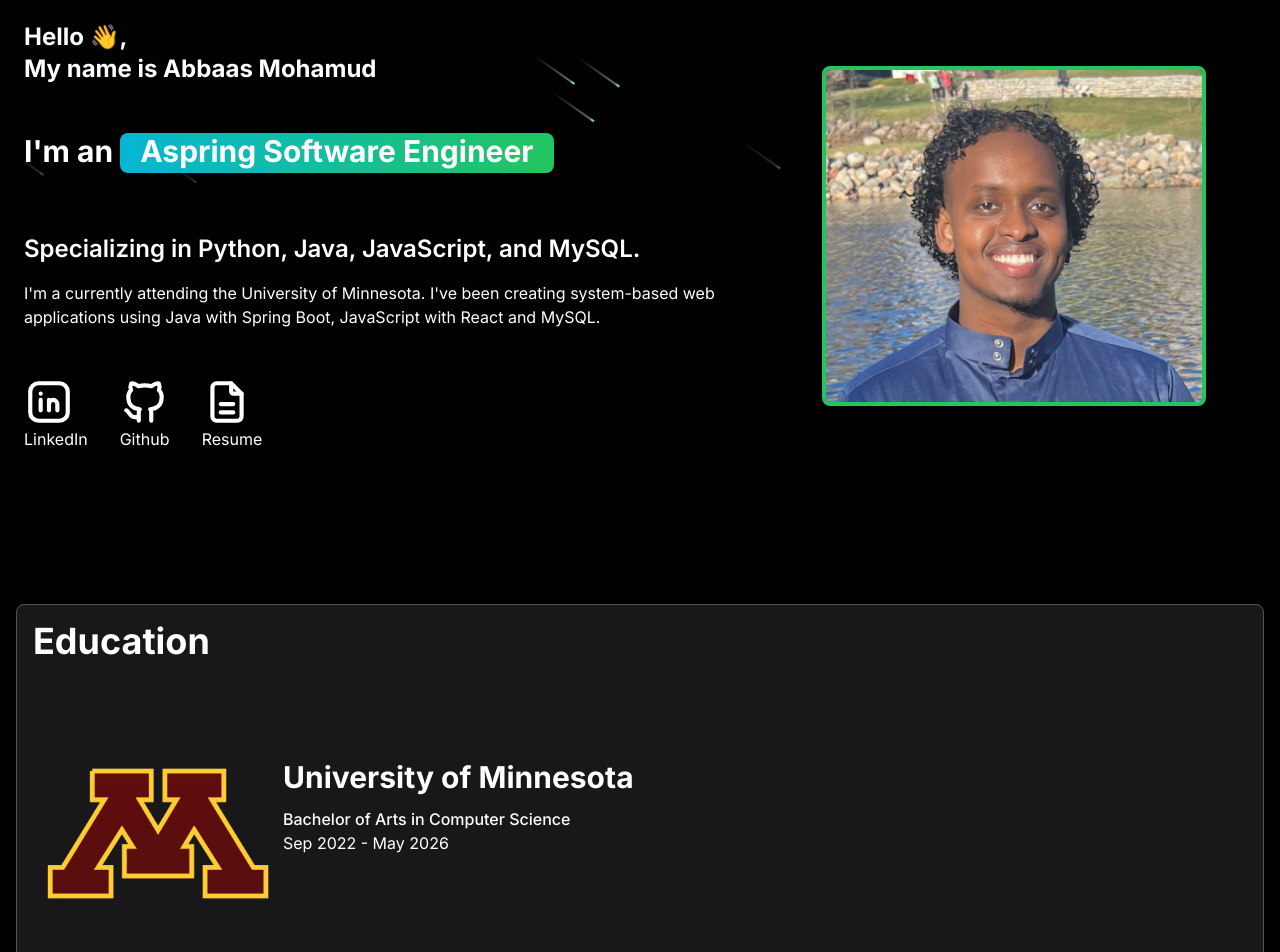
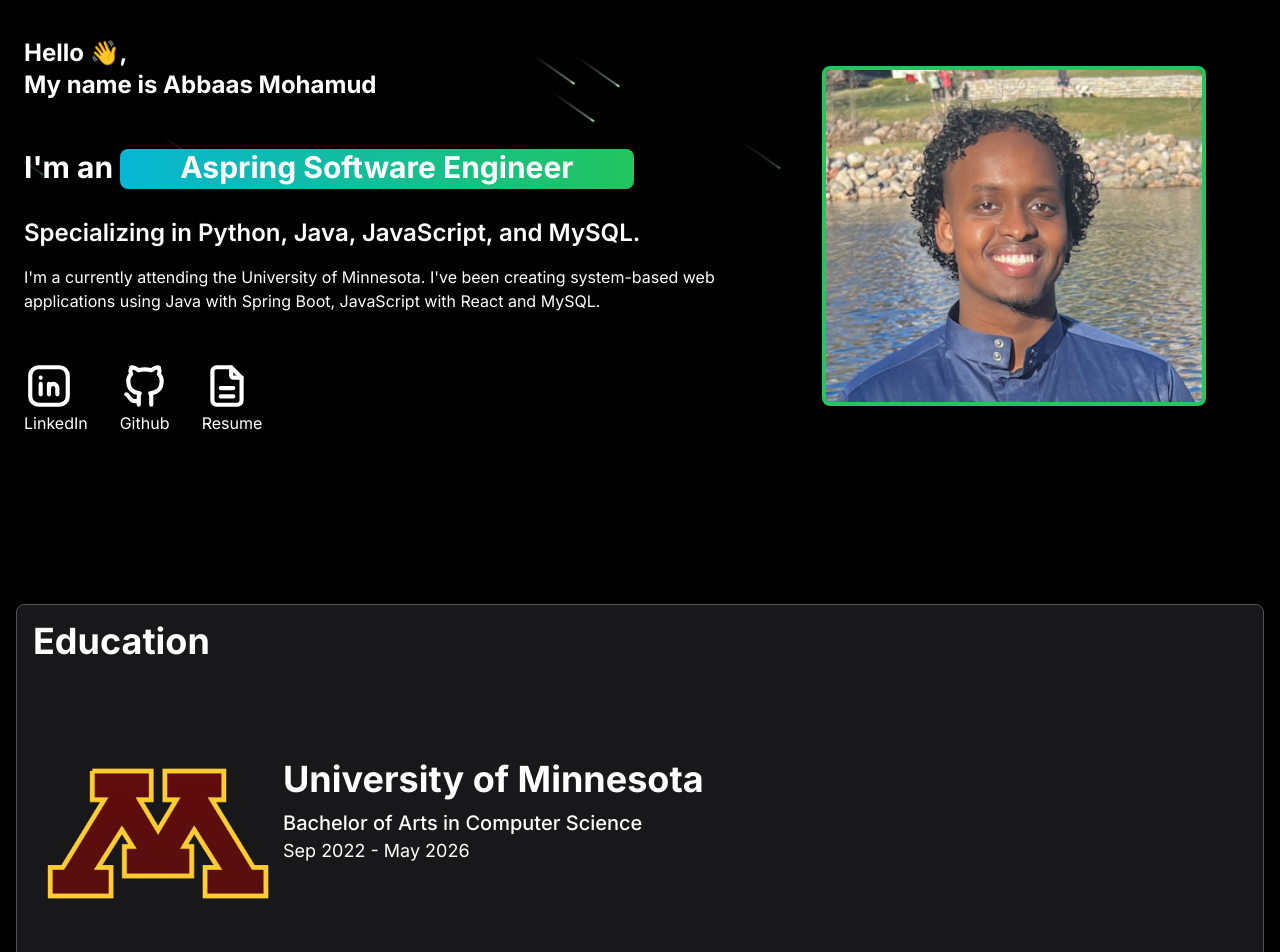
Before and after one commit to moha1747/portfolio, a Next.js app: page / in a window 1280 px wide. Shown: the part 200-1152 px from the top of the page. Built offline with nearby package versions, Linux system fonts and the light colour scheme.

Commit message:
Fix responsive layout: Text, Fix: Resume link

```diff
--- a/src/app/page.tsx
+++ b/src/app/page.tsx
@@ -32,10 +32,10 @@ export default function Home() {
             <h2 className="mb-12 text-xl font-bold lg:text-2xl">
               My name is Abbaas Mohamud
             </h2>
-            <h1 className="mb-16 text-xl font-bold lg:text-3xl">
+            <h1 className="mb-8 text-xl font-bold lg:text-3xl">
               I&apos;m an{" "}
               <Highlight>
-                <span className="lg:px-4">Aspring Software Engineer</span>
+                <span className="lg:px-14">Aspring Software Engineer</span>
               </Highlight>
             </h1>
             <h2 className="mb-4 text-xl font-semibold lg:text-2xl">
@@ -66,7 +66,7 @@ export default function Home() {
                 />
                 <p>Github</p>
               </Link>
-              <Link href={""} target="_blank">
+              <Link href={"https://drive.google.com/file/d/1XxaxXEtdTOnilOticfwyXR_DVHJnPeWZ/view?usp=sharing"} target="_blank">
                 <IconFileDescription
                   size={50}
                   className="duration-200 hover:scale-150 hover:text-green-500"
@@ -100,18 +100,20 @@ export default function Home() {
               <Image
                 src={umn}
                 alt="Univeristy of Minnesota Logo"
-                width={400}
-                height={400}
+                width={100}
+                height={100}
                 className="w-full flex-shrink-0 object-cover"
               />
             </div>
           </div>
           <div>
-            <div className="mb-[10px] mt-[50px] flex items-center justify-center text-3xl font-bold leading-tight">
-              <h1>University of Minnesota</h1>
+            <div className="mb-[10px] mt-[50px] flex items-center justify-center text-sm font-bold leading-tight md:text-4xl">
+              <h3>University of Minnesota</h3>
             </div>
-            <p className="text-md font-medium">Bachelor of Arts in Computer Science</p>
-            <p>Sep 2022 - May 2026</p>
+            <p className="md:text-xl text-xs font-medium">
+              Bachelor of Arts in Computer Science
+            </p>
+            <p className="md:text-lg text-xs">Sep 2022 - May 2026</p>
           </div>
         </div>
 
```
